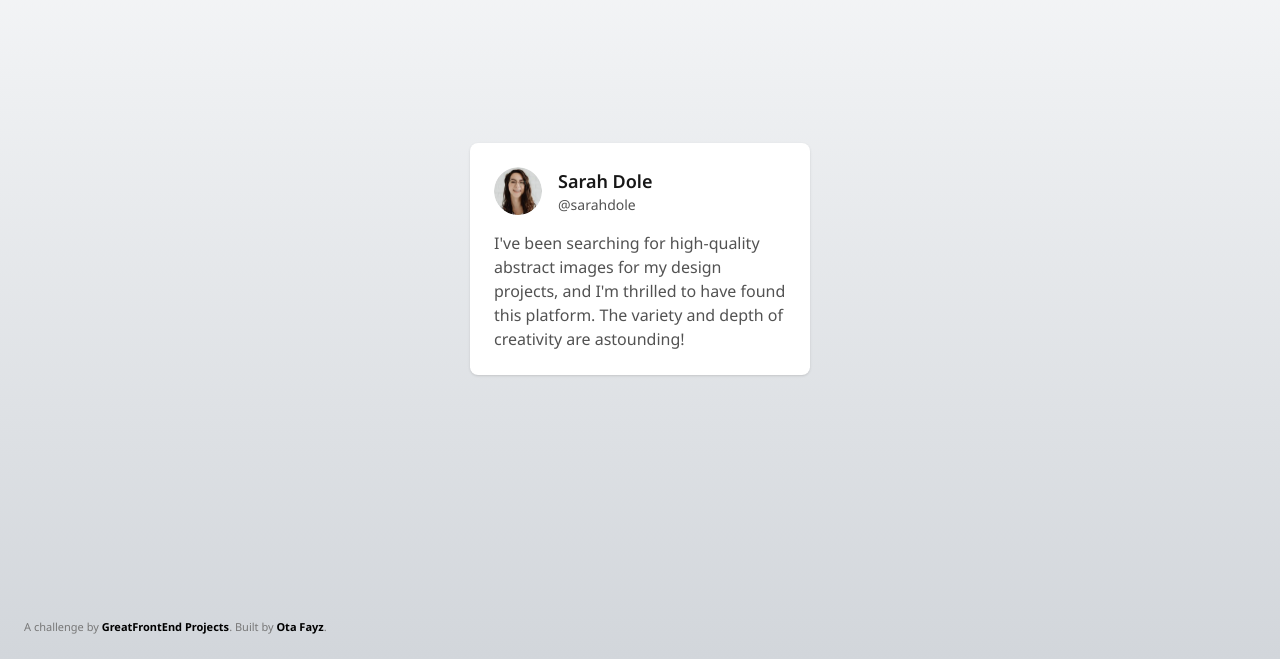
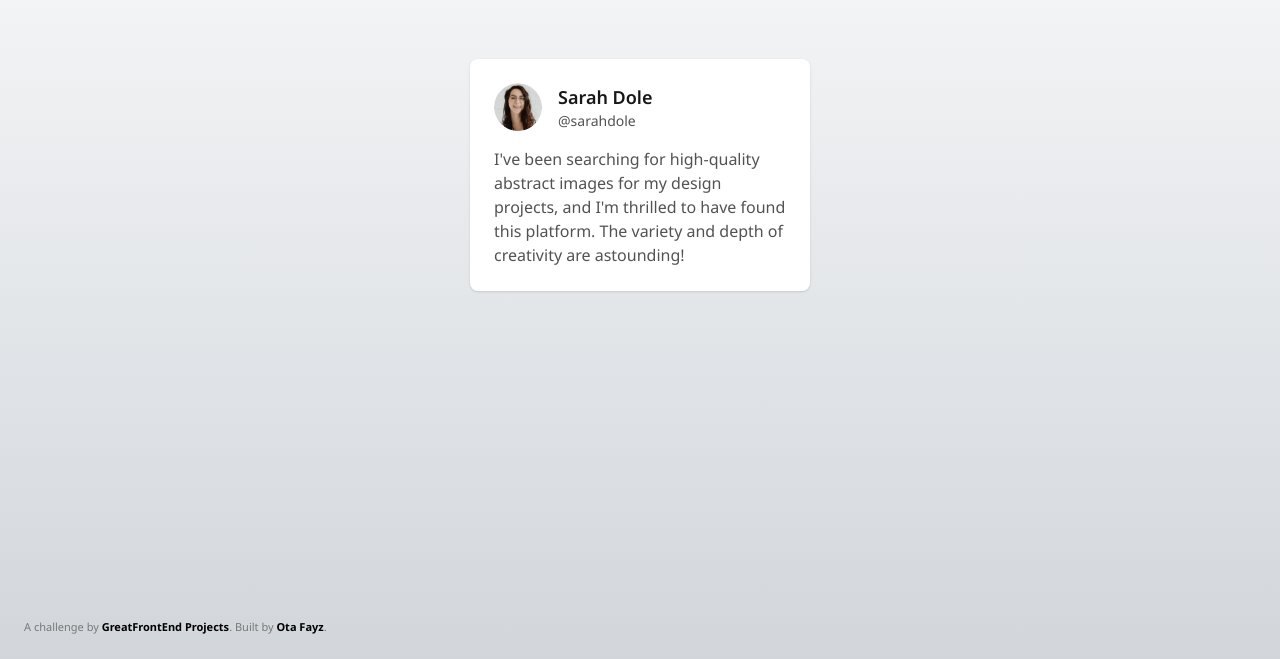
Before and after one commit to ota-fayz/testimonial-card, a plain HTML site: page index.html in a window 1280 px wide. Shown: the part 141-800 px from the top of the page. Drawn offline with nearby package versions, Linux system fonts and the light colour scheme; a script that the page names is missing.

Commit message:
fix: css

```diff
--- a/css/style.css
+++ b/css/style.css
@@ -18,14 +18,13 @@ body {
 
 .container {
   display: flex;
-  justify-content: center;
-  align-items: center;
   min-height: 100vh;
   min-width: 100vw;
   background-image: linear-gradient(to bottom, #f9fafb, #d2d6db);
 }
 
 .card {
+  margin: 200px auto 0;
   width: 100%;
   max-width: 340px;
   display: flex;
@@ -35,6 +34,7 @@ body {
   padding: 24px;
   border-radius: 8px;
   box-shadow: 0px 1px 2px -1px rgb(0 0 0 / 0.10), 0px 1px 3px 0 rgb(0 0 0 / 0.10);
+  height: 100%;
 }
 
 .card__header {
@@ -46,7 +46,7 @@ body {
   width: 48px;
   height: 48px;
   object-fit: cover;
-  border-radius: 50%;
+  border-radius: 9999px;
 }
 
 .card__header__info {
```
